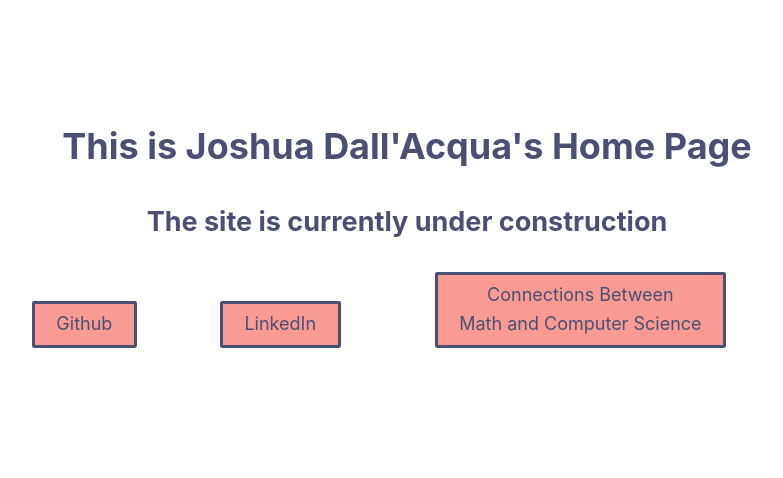
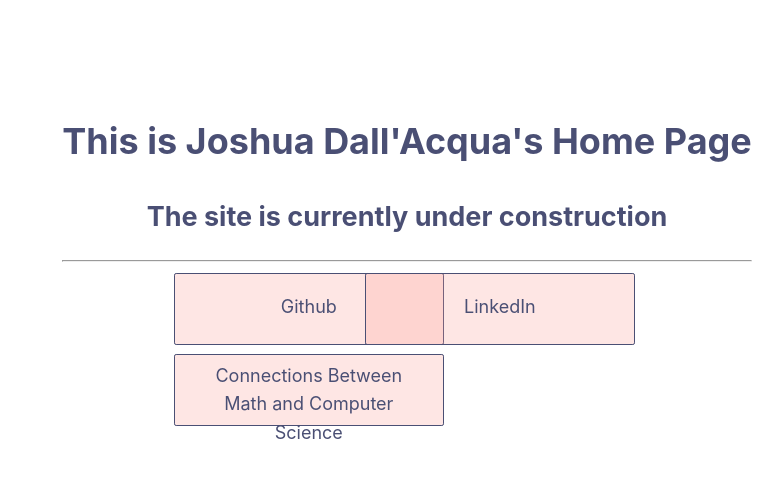
Before and after one commit to Josh-cannot-code/personal-website, a Next.js app: page / in a window 1280 px wide. Shown: the top 478 px of the page, without its empty margins (233-1016 px from the left). Built offline with nearby package versions, Linux system fonts and the light colour scheme.

Commit message:
Fixed home screen buttons

```diff
--- a/pages/index.js
+++ b/pages/index.js
@@ -29,26 +29,33 @@ export default function Home() {
               <div className={styles.title}>
                   <h1>This is Joshua Dall'Acqua's Home Page</h1>
                   <h2>The site is currently under construction</h2>
+                  <hr></hr>
               </div>
               <table className={styles.table}>
                   <tr>
-                  <td/><div className={styles.github}>
+                  <td><div className={styles.github}>
                       <a className={styles.button} href="https://github.com/Josh-cannot-code">
-                          Github
+                          <div className={styles.center}>
+                              Github
+                          </div>
                       </a>
-                  </div>
-                  <td/><div className={styles.linkedin}>
+                  </div></td>
+                  <td><div className={styles.linkedin}>
                       <a className={styles.button} href="https://www.linkedin.com/in/joshua-dall-acqua-2a9226227">
-                          LinkedIn
+                          <div className={styles.center}>
+                              LinkedIn
+                          </div>
                       </a>
-                  </div>
-                  <td/><div className={styles.mathcs}>
+                  </div></td>
+                  </tr>
+                <tr>
+                  <td><div className={styles.mathcs}>
                       <Link href="projects/math-cs">
                           <a className={styles.button}>
                               Connections Between<br/> Math and Computer Science
                           </a>
                       </Link>
-                  </div>
+                  </div></td>
                   </tr>
               </table>
           </div>
--- a/styles/index.module.css
+++ b/styles/index.module.css
@@ -16,6 +16,9 @@
 .table {
     grid-column: 2;
     grid-row: 3;
+    justify-self: center;
+    table-layout: fixed;
+    width: 50%;
 }
 .button {
     display:inline-block;
@@ -23,29 +26,40 @@
     margin:0 0.3em 0.3em 0;
     border-radius:0.12em;
     border-style: solid;
+    border-width: thin;
     border-color: #4A4F74;
     box-sizing: border-box;
     text-decoration:none;
     text-align:center;
     transition: all 0.2s;
-    background: #FA9A94;
+    background: #FA9A9440;
+    width: 15rem;
+    height: 4rem;
+}
+.button:hover {
+    background: #FA9A9460;
 }
 .github {
     grid-column: 2;
     grid-row: 3;
     text-align: center;
-    display: table-row;
+    justify-self: center;
 }
 .linkedin {
     grid-column: 3;
     grid-row: 3;
     text-align: center;
+    justify-self: center;
 }
 
 .mathcs {
     grid-column: 2;
     grid-row: 4;
     text-align: center;
+    justify-self: center;
+}
+.center{
+    padding-top: 0.7em;
 }
 /*
 #FFAA3C
```
Also changed, not shown: 1 other file (tests, documents, lock files or other folders).
